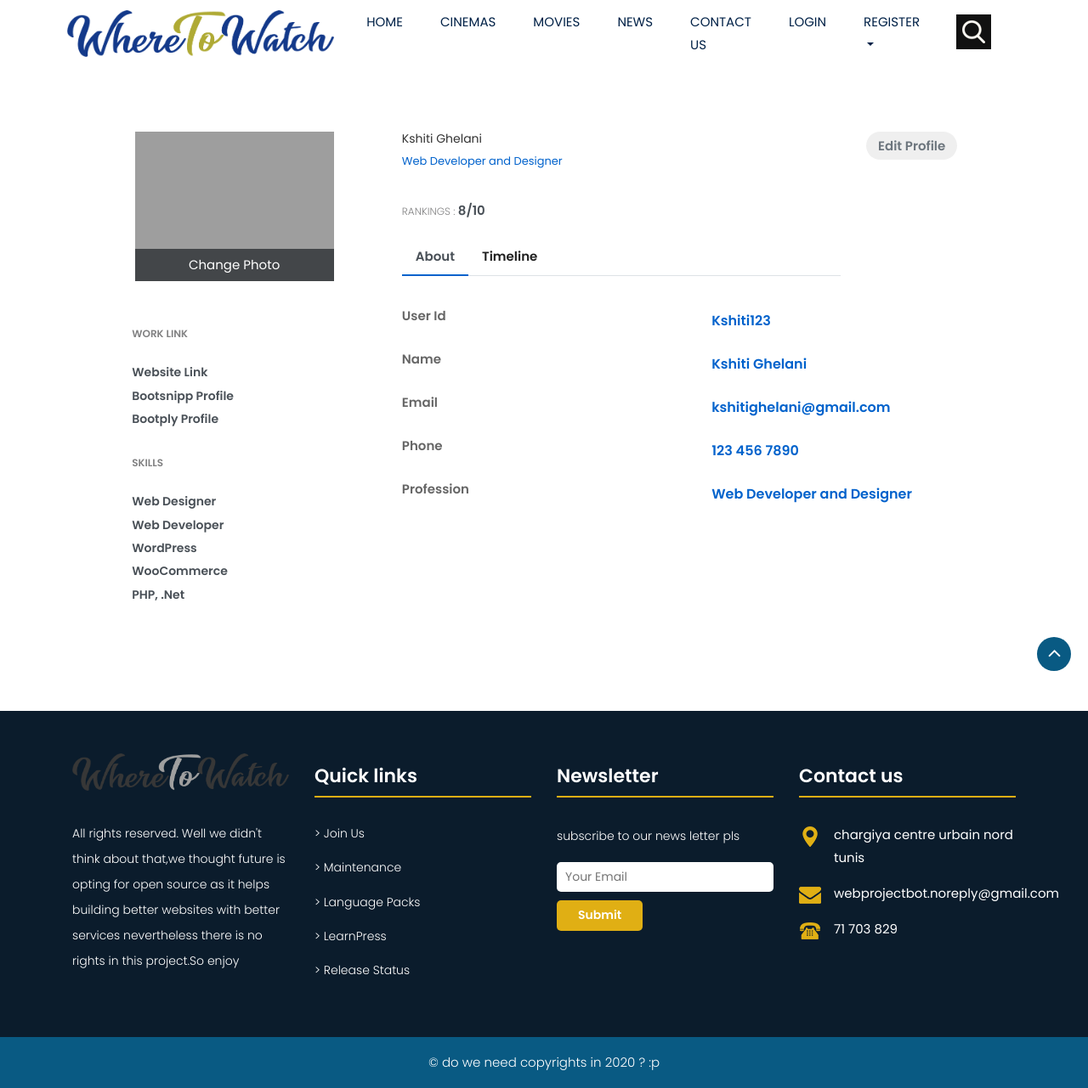
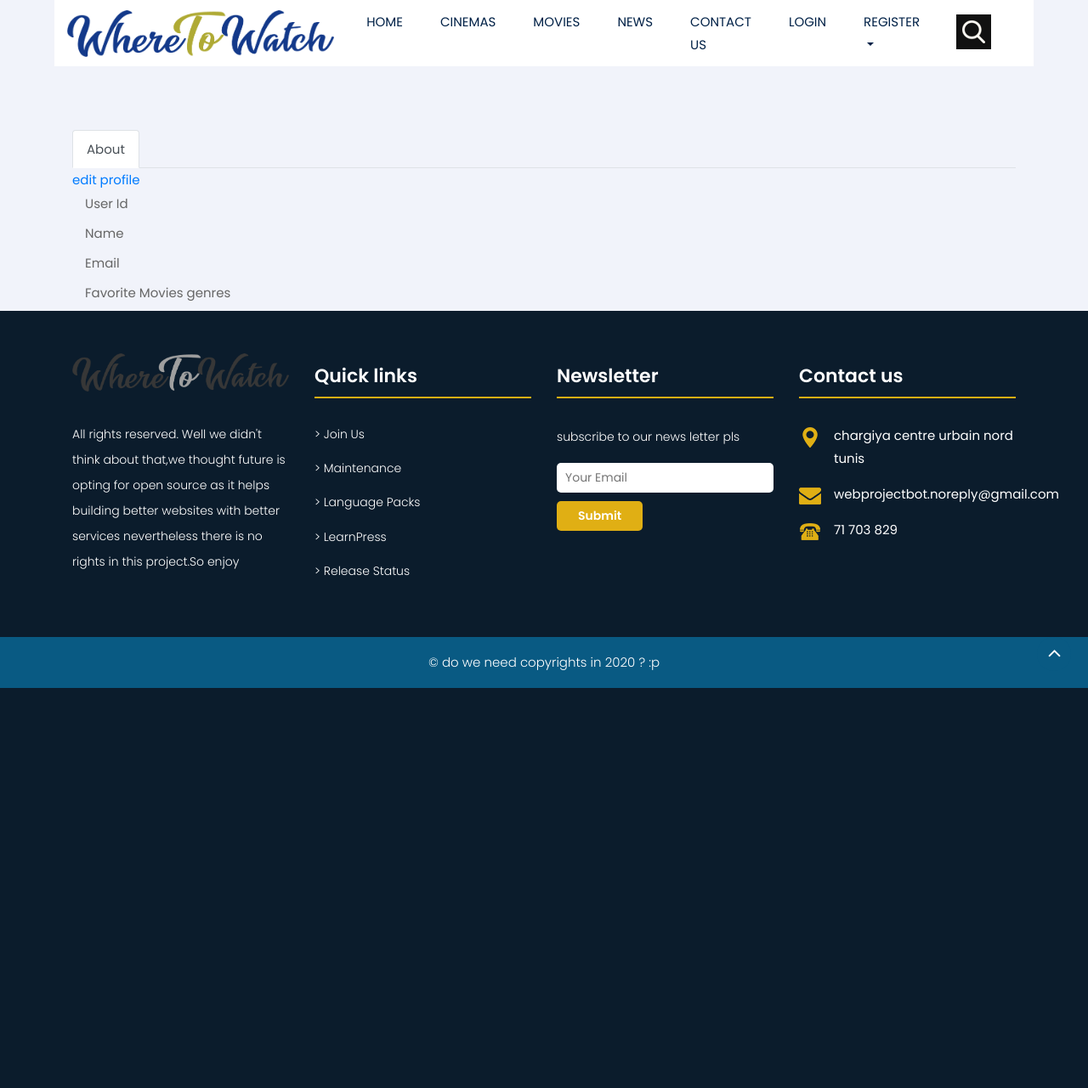
Before and after one commit to Saief1999/MoviesProject, a Symfony app: template templates/reguser/profile.html.twig in a window 1280 px wide. Shown: the whole page at 85% size. After the commit the page ends 810 px from the top, so only its background shows below. Run offline with Twig, Linux system fonts and the light colour scheme; the template is opened without the code that fills it, so the values that code supplies are empty; some libraries are stand-ins or nearby versions; grey boxes are pictures that could not be loaded.

Commit message:
fixed the normal user and the cinema owner account settings and profile fixed some bugs whats left to do is add cinema list and movies grid and the news

```diff
--- a/templates/reg_owner/settings.html.twig
+++ b/templates/reg_owner/settings.html.twig
@@ -5,8 +5,9 @@
 {% block body %}
     <div class="col-6">
         {{ form_start(form) }}
-{{ form_end(form) }}
-        <button type="submit" class="btn">save</button>
+        {{ form_rest(form) }}
+        <input type="submit" value="save" />
+        {{ form_end(form) }}
     </div>
 
 {% endblock %}
--- a/templates/reguser/profile.html.twig
+++ b/templates/reguser/profile.html.twig
@@ -2,59 +2,37 @@
 
 {% block title %}Profile{% endblock %}
 {% block stylesheets %}
-<link rel="stylesheet" type="text/css" href="{{ asset('css/profile-style-reguser.css') }}">
+    <link rel="stylesheet" type="text/css" href="{{ asset('css/profile-style-regowner.css') }}">
 {% endblock %}
-
 
 {% block body %}
     <div class="container emp-profile">
-    <form method="post">
         <div class="row">
-            <div class="col-md-4">
-                <div class="profile-img">
-                    <img src="https://encrypted-tbn0.gstatic.com/images?q=tbn:ANd9GcS52y5aInsxSm31CvHOFHWujqUx_wWTS9iM6s7BAm21oEN_RiGoog" alt=""/>
-                    <div class="file btn btn-lg btn-primary">
-                        Change Photo
-                        <input type="file" name="file"/>
-                    </div>
-                </div>
-            </div>
-            <div class="col-md-6">
+            <div class="col-md-12">
                 <div class="profile-head">
-                    <h5>
-                        Kshiti Ghelani
-                    </h5>
+                    {% for i in 0..1 %}
+                        <br/>
+                    {% endfor %}
+                    <h1>
+                        {{ registereduser.user.username }}
+                    </h1>
                     <h6>
-                        Web Developer and Designer
+                        {{ registereduser.user.firstName }}
                     </h6>
-                    <p class="proile-rating">RANKINGS : <span>8/10</span></p>
                     <ul class="nav nav-tabs" id="myTab" role="tablist">
                         <li class="nav-item">
                             <a class="nav-link active" id="home-tab" data-toggle="tab" href="#home" role="tab" aria-controls="home" aria-selected="true">About</a>
-                        </li>
-                        <li class="nav-item">
-                            <a class="nav-link" id="profile-tab" data-toggle="tab" href="#profile" role="tab" aria-controls="profile" aria-selected="false">Timeline</a>
                         </li>
                     </ul>
                 </div>
             </div>
             <div class="col-md-2">
-                <input type="submit" class="profile-edit-btn" name="btnAddMore" value="Edit Profile"/>
+                <a class="btn-link" href={{ url("reguser_settings") }}> edit profile</a>
             </div>
         </div>
         <div class="row">
             <div class="col-md-4">
-                <div class="profile-work">
-                    <p>WORK LINK</p>
-                    <a href="">Website Link</a><br/>
-                    <a href="">Bootsnipp Profile</a><br/>
-                    <a href="">Bootply Profile</a>
-                    <p>SKILLS</p>
-                    <a href="">Web Designer</a><br/>
-                    <a href="">Web Developer</a><br/>
-                    <a href="">WordPress</a><br/>
-                    <a href="">WooCommerce</a><br/>
-                    <a href="">PHP, .Net</a><br/>
+
             </div>
         </div>
         <div class="col-md-8">
@@ -65,7 +43,7 @@
                             <label>User Id</label>
                         </div>
                         <div class="col-md-6">
-                                <p>Kshiti123</p>
+                            <p>{{ registereduser.id }}</p>
                         </div>
                     </div>
                     <div class="row">
@@ -73,7 +51,7 @@
                             <label>Name</label>
                         </div>
                         <div class="col-md-6">
-                                <p>Kshiti Ghelani</p>
+                            <p>{{ registereduser.user.lastName}} {{  registereduser.user.firstName }}</p>
                         </div>
                     </div>
                     <div class="row">
@@ -81,77 +59,31 @@
                             <label>Email</label>
                         </div>
                         <div class="col-md-6">
-                                <p>kshitighelani@gmail.com</p>
+                            <p>{{ registereduser.user.email }}</p>
                         </div>
                     </div>
                     <div class="row">
                         <div class="col-md-6">
-                                <label>Phone</label>
+                            <label>Favorite Movies genres</label>
                         </div>
                         <div class="col-md-6">
-                                <p>123 456 7890</p>
+                            {% for moviesgenre in registereduser.favoriteGenres %}
+                            <div>
+                                <p>{{ moviesgenre.name }}</p>
                             </div>
-                        </div>
-                        <div class="row">
-                            <div class="col-md-6">
-                                <label>Profession</label>
-                            </div>
-                            <div class="col-md-6">
-                                <p>Web Developer and Designer</p>
+                            {% endfor %}
                         </div>
                     </div>
                 </div>
-                    <div class="tab-pane fade" id="profile" role="tabpanel" aria-labelledby="profile-tab">
-                        <div class="row">
-                            <div class="col-md-6">
-                                <label>Experience</label>
-                            </div>
-                            <div class="col-md-6">
-                                <p>Expert</p>
-                            </div>
-                        </div>
-                        <div class="row">
-                            <div class="col-md-6">
-                                <label>Hourly Rate</label>
-                            </div>
-                            <div class="col-md-6">
-                                <p>10$/hr</p>
-                            </div>
-                        </div>
-                        <div class="row">
-                            <div class="col-md-6">
-                                <label>Total Projects</label>
-                            </div>
-                            <div class="col-md-6">
-                                <p>230</p>
-                            </div>
-                        </div>
-                        <div class="row">
-                            <div class="col-md-6">
-                                <label>English Level</label>
-                            </div>
-                            <div class="col-md-6">
-                                <p>Expert</p>
-                            </div>
-                        </div>
-                        <div class="row">
-                            <div class="col-md-6">
-                                <label>Availability</label>
-                            </div>
-                            <div class="col-md-6">
-                                <p>6 months</p>
-                            </div>
-                        </div>
-                        <div class="row">
-                            <div class="col-md-12">
-                                <label>Your Bio</label><br/>
-                                <p>Your detail description</p>
+
+
+
+
+
                 </div>
             </div>
         </div>
     </div>
-            </div>
-        </div>
-    </form>
+
     </div>
 {% endblock %}
--- a/templates/reguser/settings.html.twig
+++ b/templates/reguser/settings.html.twig
@@ -6,8 +6,10 @@
 {% block body %}
     <div class="col-6">
         {{ form_start(form) }}
+        {{ form_rest(form) }}
+        <input type="submit" value="save" />
         {{ form_end(form) }}
-        <button type="submit" class="btn">save</button>
+
     </div>
 
 
```
Also changed, not shown: public/css/friendlyProfile.css (added, +37 -0 lines), public/js/friendly-profile.js (added, +132 -0 lines), src/Controller/RegUserController.php (+6 -2 lines), templates/reg_owner/profile.html.twig (+29 -54 lines), public/uploads/cinema/3c1f999fe0f4c77c2a7405a5cdc832ac.jpeg (added), public/uploads/cinema/48f2e5770b4172dfd5038b3a45a08602.jpeg (added), public/uploads/cinema/64f46fc3f3cacbb01c207ab261982173.png (added), public/uploads/cinema/7560b92b048b2441973b319fe979c546.jpeg (added), public/uploads/cinema/88dfa618ae669faf331dfe6bd36bb702.jpeg (added), public/uploads/cinema/bc511c31e2a24effc0c33e2c9d349ab3.jpeg (added). Lines whose indentation alone changed are shown as unchanged.
